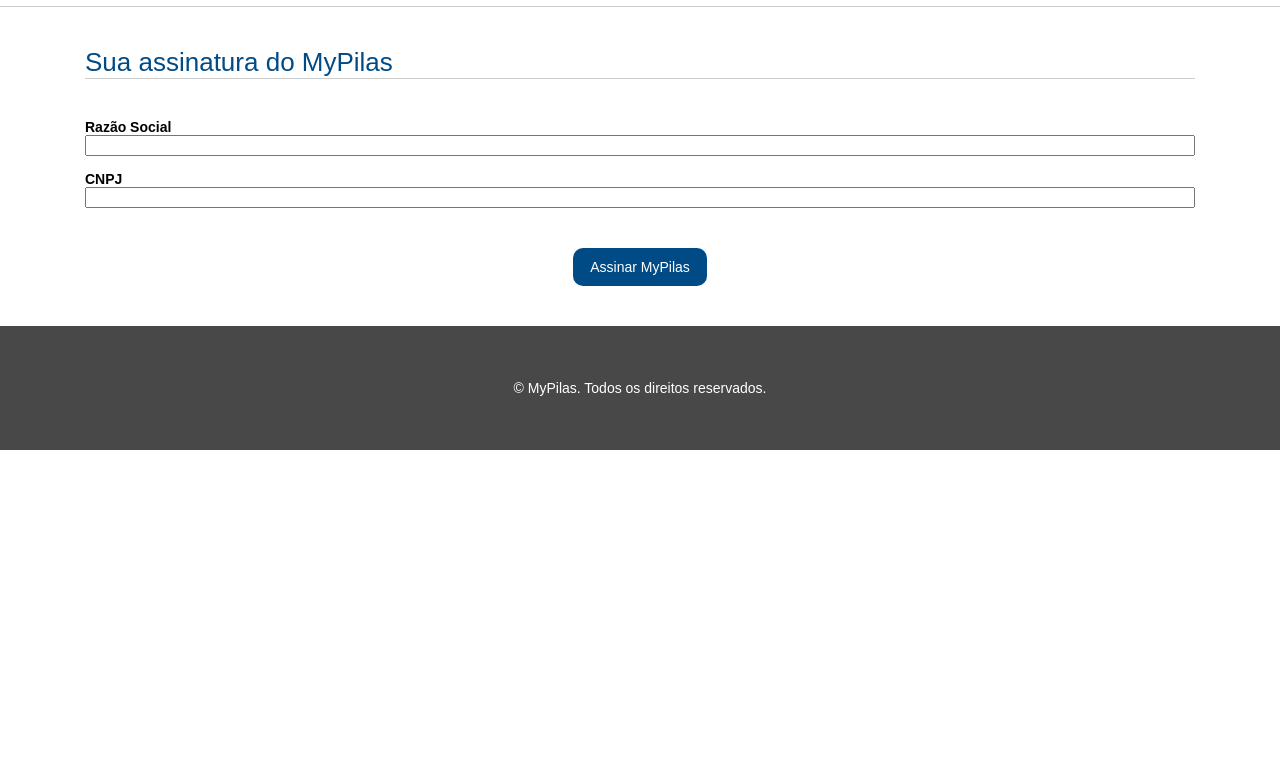
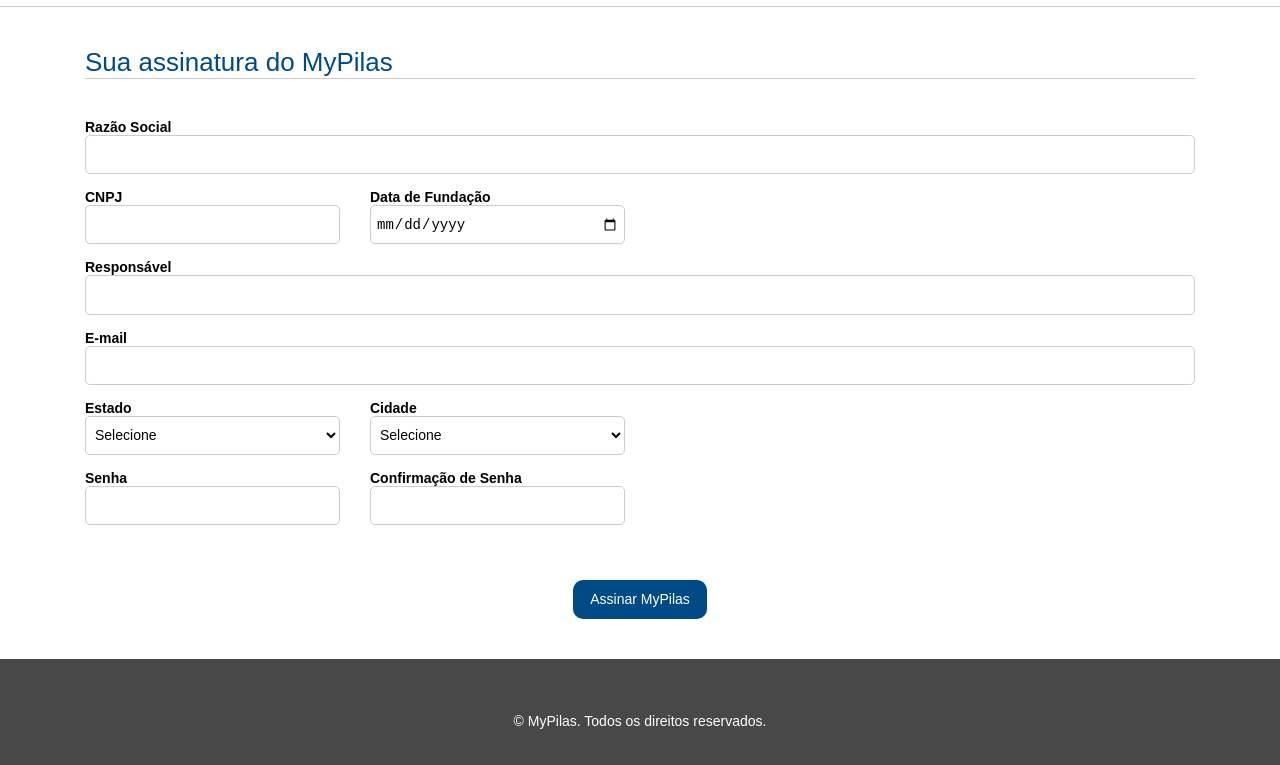
Before and after one commit to Dailton-Bastos/my-pilas, a plain HTML site: page assine.html in a window 1280 px wide. Shown: the part 53-818 px from the top of the page. Drawn offline with Linux system fonts and the light colour scheme.

Commit message:
Concluido o formulário de assinatura de plano

```diff
--- a/assine.html
+++ b/assine.html
@@ -31,12 +31,75 @@
 
           <div class="grupo-entrada">
             <label for="razao-social">Razão Social</label>
-            <input id="razao-social" type="text" class="campo">
+            <input id="razao-social" type="text" name="razaoSocial" class="campo" riquired="riquired">
+          </div>
+
+          <div class="row">
+            <div class="col-sm-3">
+              <div class="grupo-entrada">
+                <label for="cnpj">CNPJ</label>
+                <input id="cnpj" type="text" name="cnpj" class="campo" riquired="riquired">
+              </div>
+            </div>
+
+            <div class="col-sm-3">
+              <div class="grupo-entrada">
+                <label for="data-nascimento">Data de Fundação</label>
+                <input id="data-nascimento" type="date" name="dataFundacao" class="campo" riquired="riquired">
+              </div>
+            </div>
           </div>
 
           <div class="grupo-entrada">
-            <label for="cnpj">CNPJ</label>
-            <input id="cnpj" type="text" class="campo">
+            <label for="responsavel">Responsável</label>
+            <input id="responsavel" type="text" name="responsavel" class="campo" riquired="riquired">
+          </div>
+
+          <div class="grupo-entrada">
+            <label for="email">E-mail</label>
+            <input id="email" type="email" name="email" class="campo" riquired="riquired">
+          </div>
+
+          <div class="row">
+            <div class="col-sm-3">
+              <div class="grupo-entrada">
+                <label for="estado">Estado</label>
+                <select id="estado" name="estado" class="campo">
+                  <option>Selecione</option>
+                  <option value="MA">Maranhão</option>
+                  <option value="PI">Piauí</option>
+                  <option value="SP">São Paulo</option>
+                </select>
+              </div>
+            </div>
+
+            <div class="col-sm-3">
+              <div class="grupo-entrada">
+                <label for="cidade">Cidade</label>
+                <select id="cidade" name="cidade" class="campo">
+                  <option>Selecione</option>
+                  <option value="1">Timon</option>
+                  <option value="2">Teresina</option>
+                  <option value="3">São Paulo</option>
+                </select>
+              </div>
+            </div>
+          </div>
+
+          <div class="row">
+            <div class="col-sm-3">
+              <div class="grupo-entrada">
+                <label for="senha">Senha</label>
+                <input id="senha" type="password" class="campo" riquired="riquired">
+              </div>
+            </div>
+
+            <div class="col-sm-3">
+              <div class="grupo-entrada">
+                <label for="confirmacao-senha">Confirmação de Senha</label>
+                <input id="confirmacao-senha" type="password" class="campo" riquired="riquired">
+              </div>
+            </div>
           </div>
 
           <div style="text-align: center; margin-top: 40px ">
--- a/css/componentes.css
+++ b/css/componentes.css
@@ -206,9 +206,6 @@
 /*---------------------------*\
   NAVEGAÇÃO
 \*---------------------------*/
-.navegacao {
-}
-
 .navegacao--assinatura {
   text-align: center;
 }
@@ -321,6 +318,14 @@
 
 .campo {
   display: block;
+  width: 100%;
+  height: 2.8em;
 
-  width: 100%;
+  padding: 5px;
+  border: 1px solid #ccc;
+  border-radius: 5px;
+
+  background-color: #fff;
+
+  font-size: 1.4rem;
 }
```
